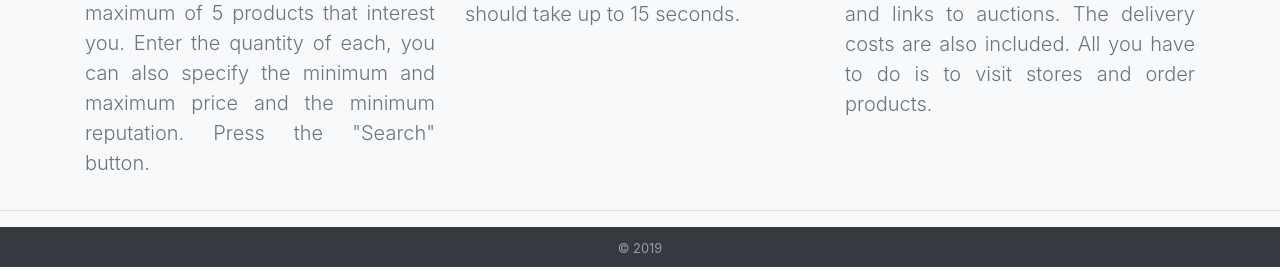
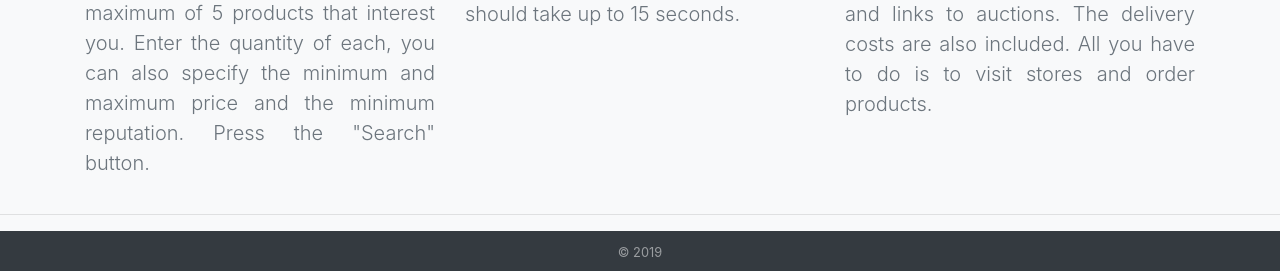
Before and after one commit to mikolaj-stoch/IOProjekt, a Flask app: page / in a window 1280 px wide. Shown: the part 919-1190 px from the top of the page. Run offline with Flask 2, Linux system fonts and the light colour scheme; some libraries are stand-ins or nearby versions.

Commit message:
'Footer at the bottom' issue fixed.

```diff
--- a/Ceneo/static/styles/base.css
+++ b/Ceneo/static/styles/base.css
@@ -1,3 +1,25 @@
+html, body {
+   margin:0;
+   padding:0;
+   height:100%;
+}
+
+#page-container {
+  position: relative;
+  min-height: 100%;
+}
+
+#content {
+  padding-bottom: 50px;
+}
+
+#footer {
+  position: absolute;
+  bottom: 0;
+  width: 100%;
+  height: 50px;
+}
+
 .logo {
 	width: 70%;
 	height: 70%;
@@ -12,15 +34,10 @@
     width: 300px;
 }
 
-.footer {
-    bottom: 0;
-    width: 100%;
-}
-
-.nav-paragraph {
+.nav-element {
     color: white;
 }
 
-.nav-paragraph:hover {
+.nav-element:hover {
     color: silver;
 }
--- a/Ceneo/templates/base.html
+++ b/Ceneo/templates/base.html
@@ -6,10 +6,10 @@
     <meta charset="utf-8">
     <meta name="viewport" content="width=device-width, initial-scale=1, shrink-to-fit=no">
 
-
     <!-- Bootstrap CSS -->
     <link rel="stylesheet" href="https://stackpath.bootstrapcdn.com/bootstrap/4.3.1/css/bootstrap.min.css" integrity="sha384-ggOyR0iXCbMQv3Xipma34MD+dH/1fQ784/j6cY/iJTQUOhcWr7x9JvoRxT2MZw1T" crossorigin="anonymous">
     <link rel="stylesheet" href="{{ url_for('static', filename="styles/base.css") }}" type="text/css">
+
     {% block link %}{% endblock %}
 
     <title>Ceneo</title>
@@ -18,10 +18,8 @@
 </head>
 
 <body class="bg-light">
-
-    <div class="container-fluid">
-
-        <!-- Navigation -->
+    <div class="container-fluid" id="page-container">
+        <div class="container-fluid" id="navigation">
             <nav class="navbar navbar-expand-lg navbar-dark bg-dark static-top">
                 <div class="container">
                     <a class="navbar-brand" href="{{ url_for("home") }}">
@@ -34,34 +32,33 @@
                         <ul class="navbar-nav ml-auto text-center">
                             <li class="nav-item">
                                 <a class="nav-link" href="{{ url_for("home") }}">
-                                <p class="lead nav-paragraph">Home</p>
+                                    <p class="lead nav-element">Home</p>
                                 </a>
                             </li>
                             <li class="nav-item">
                                 <a class="nav-link" href="{{ url_for("search") }}">
-                                <p class="lead nav-paragraph">Search</p>
+                                    <p class="lead nav-element">Search</p>
                                 </a>
                             </li>
                             <li class="nav-item">
                                 <a class="nav-link" href="{{ url_for("authors") }}">
-                                <p class="lead nav-paragraph">Authors</p>
+                                    <p class="lead nav-element">Authors</p>
                                 </a>
                             </li>
                         </ul>
                     </div>
                 </div>
             </nav>
+            <hr class="mb-3">
         </div>
 
-    <div class="container-fluid">
-        <hr class="mb-3">
+        <div class="container-fluid" id="content">
             {% block content %}{% endblock %}
         </div>
 
-    <div class="container-fluid footer">
+        <div class="container-fluid" id="footer">
             <hr class="mb-3">
-        <!-- Footer -->
-        <footer id="sticky-footer" class="py-2 bg-dark text-white-50">
+            <footer class="py-2 bg-dark text-white-50">
                 <div class="container text-center">
                     <small>&copy; 2019</small>
                 </div>
@@ -74,6 +71,7 @@
         <script src="https://code.jquery.com/jquery-3.3.1.slim.min.js" integrity="sha384-q8i/X+965DzO0rT7abK41JStQIAqVgRVzpbzo5smXKp4YfRvH+8abtTE1Pi6jizo" crossorigin="anonymous"></script>
         <script src="https://cdnjs.cloudflare.com/ajax/libs/popper.js/1.14.7/umd/popper.min.js" integrity="sha384-UO2eT0CpHqdSJQ6hJty5KVphtPhzWj9WO1clHTMGa3JDZwrnQq4sF86dIHNDz0W1" crossorigin="anonymous"></script>
         <script src="https://stackpath.bootstrapcdn.com/bootstrap/4.3.1/js/bootstrap.min.js" integrity="sha384-JjSmVgyd0p3pXB1rRibZUAYoIIy6OrQ6VrjIEaFf/nJGzIxFDsf4x0xIM+B07jRM" crossorigin="anonymous"></script>
+    </div>
 </body>
 
 </html>
--- a/Ceneo/templates/results.html
+++ b/Ceneo/templates/results.html
@@ -13,7 +13,7 @@
     <div class="row mb-0 text-center">
         <div class="col-10">
             <div class="row mb-2">
-                <div class="col-4"><p class="lead text-muted mb-0">Product</p></div>
+                <div class="col-4 text-left"><p class="lead text-muted mb-0">Product</p></div>
                 <div class="col"><p class="lead text-muted  mb-0">Quantity</p></div>
                 <div class="col"><p class="lead text-muted  mb-0">Price per unit</p></div>
                 <div class="col"><p class="lead text-muted  mb-0">Delivery cost</p></div>
@@ -30,7 +30,7 @@
             {% for product in context['products'] %}
                 {% if product['name'] %}
                     <div class="row mb-3">
-                        <div class="col-4">
+                        <div class="col-4 text-left">
                             <p class="lead text-muted">{{product['name']}}</p>
                         </div>
                         <div class="col">
```
Lines whose indentation alone changed are shown as unchanged.
